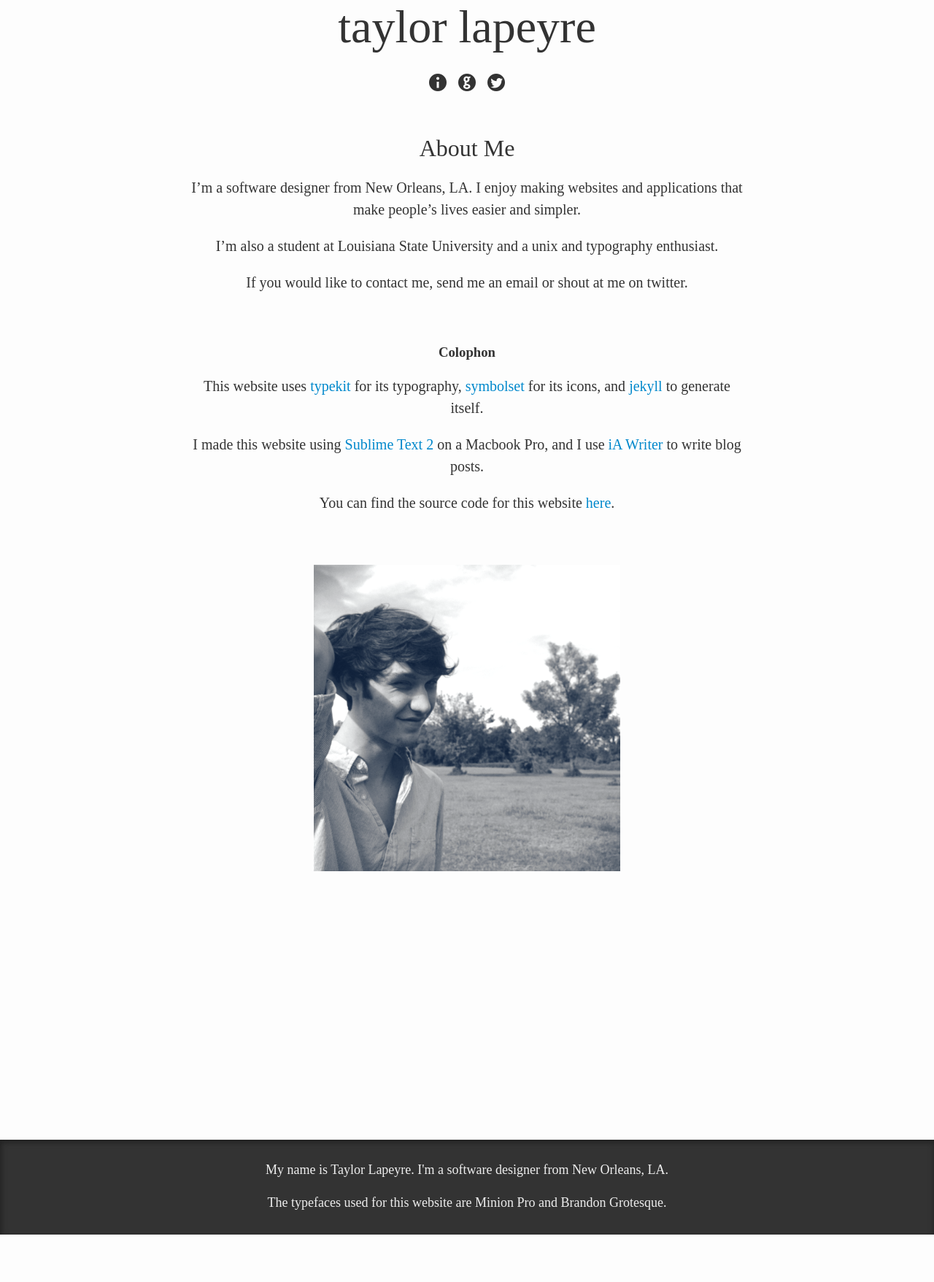
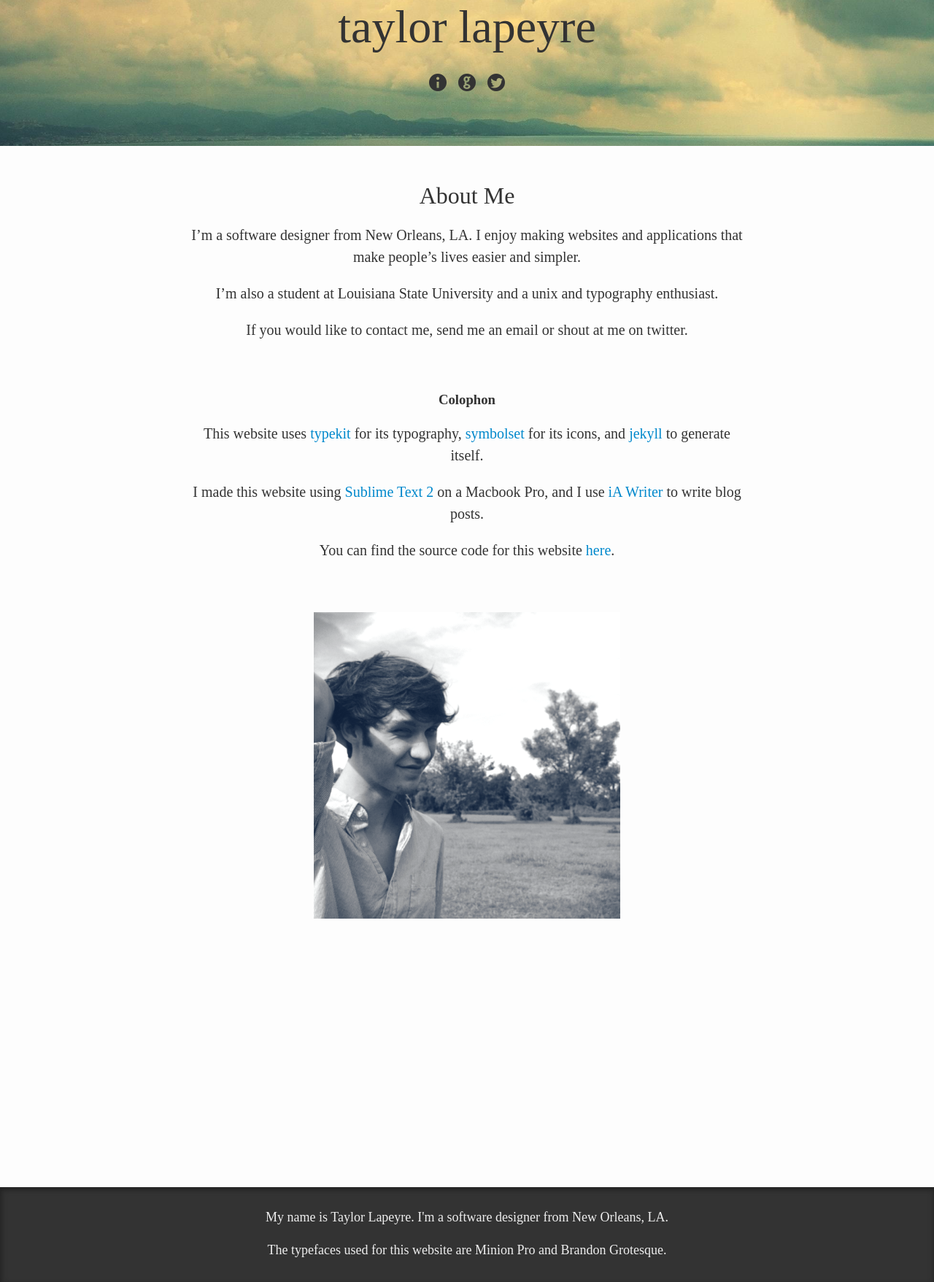
Before and after one commit to taylorlapeyre/taylorlapeyre.github.io, a Jekyll site: the page built from about.md, in a window 1280 px wide. Shown: the whole page at 73% size. Built offline with Jekyll 4.4.1, drawn with Linux system fonts in a browser that asks for light colours; before the commit the page ends 1692 px from its top, so only the background shows below that.

Commit message:
add image to header

```diff
--- a/css/taylorlapeyre.css
+++ b/css/taylorlapeyre.css
@@ -26,8 +26,11 @@ body { background: #FDFDFD; }
 body, h1 { margin: 0; padding: 0; }
 
 header {
+  height: 200px;
+  background: url(/images/header.png);
   text-align: center;
   margin-bottom: 50px;
+  color: #000;
 }
 
 header p i { padding: 0 5px; }
```
Also changed, not shown: images/header.png (added).
